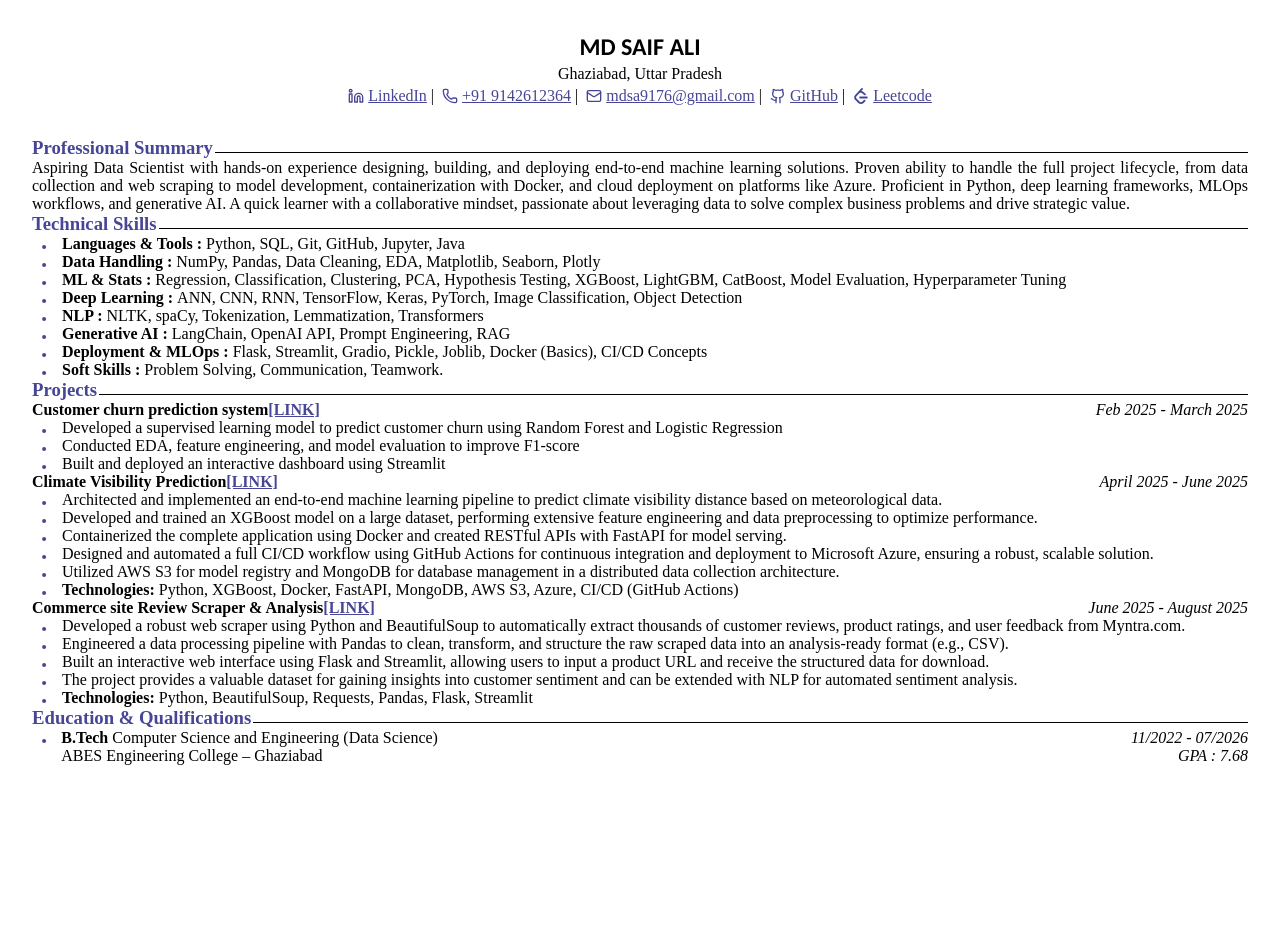
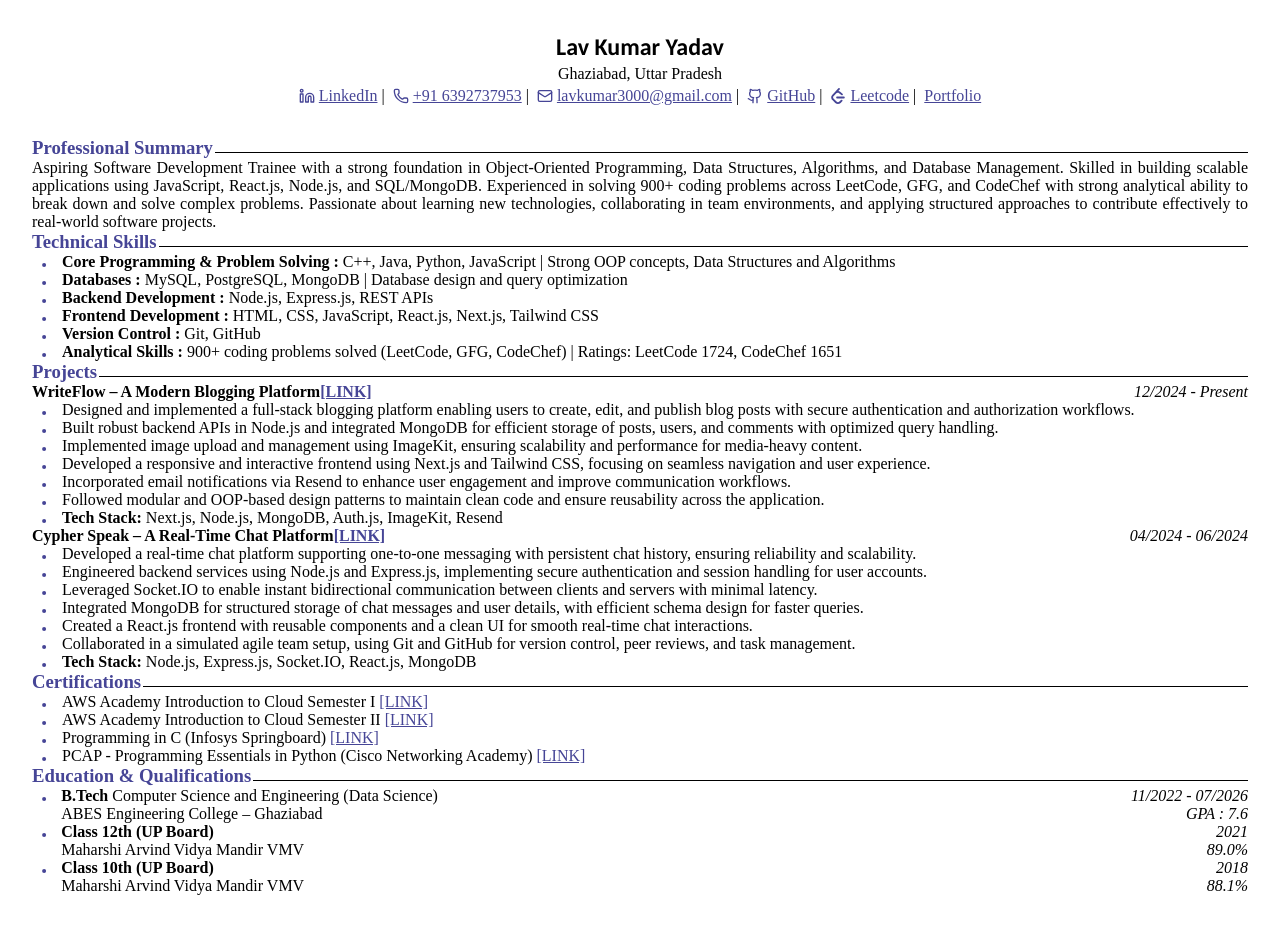
Before and after one commit to lav5588/resume, a React (Vite) app: page / in a window 1280 px wide. Before the commit the page ends 800 px from the top, so only its background shows below. Built offline with nearby package versions, Linux system fonts and the light colour scheme.

Commit message:
add resume for contata solutions

```diff
--- a/src/constant/data.tsx
+++ b/src/constant/data.tsx
@@ -36,136 +36,143 @@ interface DATA {
 }
 
 //LAV KUMAR YADAV
-// export const data: DATA = {
-//     name: "Lav Kumar Yadav",
-//     location: "Ghaziabad, Uttar Pradesh",
-//     socialMedia: [
-//         {
-//             title: "LinkedIn",
-//             link: "https://www.linkedin.com/in/lav-kumar-yadav-b26853223/",
-//             icon: <Linkedin size={16} />
-//         },
-//         {
-//             title: "+91 6392737953",
-//             link: "tel:+916392737953",
-//             icon: <Phone size={16} />
-//         },
-//         {
-//             title: "lavkumar3000@gmail.com",
-//             link: "mailto:lavkumar3000@gmail.com",
-//             icon: <Mail size={16} />
-//         },
-//         {
-//             title: "GitHub",
-//             link: "https://github.com/lav5588",
-//             icon: <Github size={16} />
-//         },
-//         {
-//             title: "Leetcode",
-//             link: "https://leetcode.com/u/lav5588/",
-//             icon: <SiLeetcode size={16} />
-//         },
-//         {
-//             title: "Portfolio",
-//             link: "https://lav-kumar-yadav.onrender.com/"
-//         }
-//     ],
-//     ProfilePic: "",
-//     proffesionalSummary:
-//         "Aspiring Data/Product Engineer with a strong foundation in backend development, data structures, and algorithms, aiming to apply programmatic data analysis for large-scale product optimization. Skilled in translating product needs into efficient code, building modular architectures, and leveraging analytical insights to improve user experience. Experienced in working with structured/unstructured data, API-driven systems, and scalable database solutions. Passionate about learning advanced tools like R-programming, DSL-based data pipelines, and integrating behavioral insights into product design for impact at scale.",
-//     educationAndQualification: [
-//         {
-//             degree: "B.Tech",
-//             branch: "Computer Science and Engineering (Data Science)",
-//             institute: "ABES Engineering College – Ghaziabad",
-//             time: "11/2022 - 07/2026",
-//             result: "GPA : 7.6"
-//         },
-//         {
-//             degree: "Class 12th (UP Board)",
-//             branch: "",
-//             institute: "Maharshi Arvind Vidya Mandir VMV",
-//             time: "2021",
-//             result: "89.0%"
-//         },
-//         {
-//             degree: "Class 10th (UP Board)",
-//             branch: "",
-//             institute: "Maharshi Arvind Vidya Mandir VMV",
-//             time: "2018",
-//             result: "88.1%"
-//         }
-//     ],
-//     technicalSkills: [
-//         {
-//             title: "Programming Languages",
-//             skills: "JavaScript, TypeScript, C++, Java, Python, SQL"
-//         },
-//         {
-//             title: "Backend Development",
-//             skills: "Node.js, Express.js, REST API Design, MongoDB, MySQL, PostgreSQL"
-//         },
-//         {
-//             title: "Scalable Systems & Tools",
-//             skills: "API Development, Modular Backend Architecture, AWS (Academy Certified)"
-//         },
-//         {
-//             title: "Version Control",
-//             skills: "Git, GitHub"
-//         },
-//         {
-//             title: "Core Concepts",
-//             skills: "Data Structures and Algorithms, OOP, Database Design, Operating Systems, Computer Networks"
-//         },
-//         {
-//             title: "Problem Solving",
-//             skills: "900+ problems solved (LeetCode, GFG, CodeChef) | Highest Ratings: LeetCode 1724, CodeChef 1651"
-//         }
-//     ],
-//     projects: [
-//         {
-//             title: "WriteFlow – A Modern Blogging Platform",
-//             link: "https://writeflow-m57w.onrender.com/",
-//             time: "12/2024 - Present",
-//             points: [
-//                 <>Developed a secure and scalable backend using <b>Next.js API Routes</b> and <b>MongoDB</b> for handling content management workflows.</>,
-//                 <>Implemented authentication with <b>Auth.js</b> and password reset via Resend, ensuring secure API endpoints and data protection.</>,
-//                 <>Designed modular backend logic for drafts, publishing, pagination, and media management using <b>ImageKit</b>.</>,
-//                 <>Optimized database queries for faster response times and better scalability.</>,
-//                 <><b>Tech Stack:</b> Next.js, Node.js, Auth.js, MongoDB, ImageKit, Resend</>
-//             ]
-//         },
-//         {
-//             title: "Cypher Speak – A Real-Time Chat Platform",
-//             link: "https://github.com/lav5588/cypherspeak",
-//             time: "04/2024 - 06/2024",
-//             points: [
-//                 <>Built a backend server with <b>Node.js</b> and <b>Express.js</b> handling user authentication, WebSocket connections, and persistent messaging.</>,
-//                 <>Integrated <b>Socket.IO</b> for real-time message delivery with online/offline presence tracking.</>,
-//                 <>Used <b>MongoDB</b> for storing chat history, user data, and message metadata.</>,
-//                 <><b>Tech Stack:</b> Node.js, Express.js, Socket.IO, MongoDB</>
-//             ]
-//         }
-//     ],
-//     certifications: [
-//         {
-//             title: "AWS Academy Introduction to Cloud Semester I",
-//             link: "https://drive.google.com/file/d/16yKEmvxEBuCkub9oYmypkFqpNrh1dXNm/view"
-//         },
-//         {
-//             title: "AWS Academy Introduction to Cloud Semester II",
-//             link: "https://drive.google.com/file/d/1megAoF0jsr2IX2U6z-Xr_lE23FlEZBGQ/view"
-//         },
-//         {
-//             title: "Programming in C (Infosys Springboard)",
-//             link: "https://drive.google.com/file/d/12-l-rqRYNrFyXdEgN2xoQahTUw6IKgFs/view"
-//         },
-//         {
-//             title: "PCAP - Programming Essentials in Python through Cisco Networking Academy",
-//             link: "https://drive.google.com/file/d/1Ct0PbLCTbmeNhPmNPqeC6bnclAFSJBqH/view"
-//         }
-//     ]
-// };
+export const data: DATA = {
+    name: "Lav Kumar Yadav",
+    location: "Ghaziabad, Uttar Pradesh",
+    socialMedia: [
+        {
+            title: "LinkedIn",
+            link: "https://www.linkedin.com/in/lav-kumar-yadav-b26853223/",
+            icon: <Linkedin size={16} />
+        },
+        {
+            title: "+91 6392737953",
+            link: "tel:+916392737953",
+            icon: <Phone size={16} />
+        },
+        {
+            title: "lavkumar3000@gmail.com",
+            link: "mailto:lavkumar3000@gmail.com",
+            icon: <Mail size={16} />
+        },
+        {
+            title: "GitHub",
+            link: "https://github.com/lav5588",
+            icon: <Github size={16} />
+        },
+        {
+            title: "Leetcode",
+            link: "https://leetcode.com/u/lav5588/",
+            icon: <SiLeetcode size={16} />
+        },
+        {
+            title: "Portfolio",
+            link: "https://lav-kumar-yadav.onrender.com/"
+        }
+    ],
+    ProfilePic: "",
+    proffesionalSummary:
+        "Aspiring Software Development Trainee with a strong foundation in Object-Oriented Programming, Data Structures, Algorithms, and Database Management. Skilled in building scalable applications using JavaScript, React.js, Node.js, and SQL/MongoDB. Experienced in solving 900+ coding problems across LeetCode, GFG, and CodeChef with strong analytical ability to break down and solve complex problems. Passionate about learning new technologies, collaborating in team environments, and applying structured approaches to contribute effectively to real-world software projects.",
+    educationAndQualification: [
+        {
+            degree: "B.Tech",
+            branch: "Computer Science and Engineering (Data Science)",
+            institute: "ABES Engineering College – Ghaziabad",
+            time: "11/2022 - 07/2026",
+            result: "GPA : 7.6"
+        },
+        {
+            degree: "Class 12th (UP Board)",
+            branch: "",
+            institute: "Maharshi Arvind Vidya Mandir VMV",
+            time: "2021",
+            result: "89.0%"
+        },
+        {
+            degree: "Class 10th (UP Board)",
+            branch: "",
+            institute: "Maharshi Arvind Vidya Mandir VMV",
+            time: "2018",
+            result: "88.1%"
+        }
+    ],
+    technicalSkills: [
+        {
+            title: "Core Programming & Problem Solving",
+            skills: "C++, Java, Python, JavaScript | Strong OOP concepts, Data Structures and Algorithms"
+        },
+        {
+            title: "Databases",
+            skills: "MySQL, PostgreSQL, MongoDB | Database design and query optimization"
+        },
+        {
+            title: "Backend Development",
+            skills: "Node.js, Express.js, REST APIs"
+        },
+        {
+            title: "Frontend Development",
+            skills: "HTML, CSS, JavaScript, React.js, Next.js, Tailwind CSS"
+        },
+        {
+            title: "Version Control",
+            skills: "Git, GitHub"
+        },
+        {
+            title: "Analytical Skills",
+            skills: "900+ coding problems solved (LeetCode, GFG, CodeChef) | Ratings: LeetCode 1724, CodeChef 1651"
+        }
+    ],
+    projects: [
+    {
+        title: "WriteFlow – A Modern Blogging Platform",
+        link: "https://writeflow-m57w.onrender.com/",
+        time: "12/2024 - Present",
+        points: [
+            <>Designed and implemented a full-stack blogging platform enabling users to create, edit, and publish blog posts with secure authentication and authorization workflows.</>,
+            <>Built robust backend APIs in Node.js and integrated MongoDB for efficient storage of posts, users, and comments with optimized query handling.</>,
+            <>Implemented image upload and management using ImageKit, ensuring scalability and performance for media-heavy content.</>,
+            <>Developed a responsive and interactive frontend using Next.js and Tailwind CSS, focusing on seamless navigation and user experience.</>,
+            <>Incorporated email notifications via Resend to enhance user engagement and improve communication workflows.</>,
+            <>Followed modular and OOP-based design patterns to maintain clean code and ensure reusability across the application.</>,
+            <><b>Tech Stack:</b> Next.js, Node.js, MongoDB, Auth.js, ImageKit, Resend</>
+        ]
+    },
+    {
+        title: "Cypher Speak – A Real-Time Chat Platform",
+        link: "https://github.com/lav5588/cypherspeak",
+        time: "04/2024 - 06/2024",
+        points: [
+            <>Developed a real-time chat platform supporting one-to-one messaging with persistent chat history, ensuring reliability and scalability.</>,
+            <>Engineered backend services using Node.js and Express.js, implementing secure authentication and session handling for user accounts.</>,
+            <>Leveraged Socket.IO to enable instant bidirectional communication between clients and servers with minimal latency.</>,
+            <>Integrated MongoDB for structured storage of chat messages and user details, with efficient schema design for faster queries.</>,
+            <>Created a React.js frontend with reusable components and a clean UI for smooth real-time chat interactions.</>,
+            <>Collaborated in a simulated agile team setup, using Git and GitHub for version control, peer reviews, and task management.</>,
+            <><b>Tech Stack:</b> Node.js, Express.js, Socket.IO, React.js, MongoDB</>
+        ]
+    }
+],
+
+    certifications: [
+        {
+            title: "AWS Academy Introduction to Cloud Semester I",
+            link: "https://drive.google.com/file/d/16yKEmvxEBuCkub9oYmypkFqpNrh1dXNm/view"
+        },
+        {
+            title: "AWS Academy Introduction to Cloud Semester II",
+            link: "https://drive.google.com/file/d/1megAoF0jsr2IX2U6z-Xr_lE23FlEZBGQ/view"
+        },
+        {
+            title: "Programming in C (Infosys Springboard)",
+            link: "https://drive.google.com/file/d/12-l-rqRYNrFyXdEgN2xoQahTUw6IKgFs/view"
+        },
+        {
+            title: "PCAP - Programming Essentials in Python (Cisco Networking Academy)",
+            link: "https://drive.google.com/file/d/1Ct0PbLCTbmeNhPmNPqeC6bnclAFSJBqH/view"
+        }
+    ]
+};
+
 
 
 
@@ -174,137 +181,137 @@ interface DATA {
 
 
 //Saif Ali
-export const data: DATA = {
-    name: "MD SAIF ALI",
-    location: "Ghaziabad, Uttar Pradesh",
-    socialMedia: [
-        {
-            title: "LinkedIn",
-            link: "https://www.linkedin.com/in/md-saif-ali-a3250825b/",
-            icon: <Linkedin size={16} />
-        },
-        {
-            title: "+91 9142612364",
-            link: "tel:+919142612364",
-            icon: <Phone size={16} />
-        },
-        {
-            title: "mdsa9176@gmail.com",
-            link: "mailto:mdsa9176@gmail.com",
-            icon: <Mail size={16} />
-        },
-        {
-            title: "GitHub",
-            link: "https://github.com/mohdsaif13",
-            icon: <Github size={16} />
-        },
-        {
-            title: "Leetcode",
-            link: "https://leetcode.com/u/Md_saif_ali_13/",
-            icon: <SiLeetcode size={16} />
-        },
-    ],
-    ProfilePic: "",
-    proffesionalSummary: "Aspiring Data Scientist with hands-on experience designing, building, and deploying end-to-end machine learning solutions. Proven ability to handle the full project lifecycle, from data collection and web scraping to model development, containerization with Docker, and cloud deployment on platforms like Azure. Proficient in Python, deep learning frameworks, MLOps workflows, and generative AI. A quick learner with a collaborative mindset, passionate about leveraging data to solve complex business problems and drive strategic value.",
-    educationAndQualification: [
-        {
-            degree: "B.Tech",
-            branch: "Computer Science and Engineering (Data Science)",
-            institute: "ABES Engineering College – Ghaziabad",
-            time: "11/2022 - 07/2026",
-            result: "GPA : 7.68"
-        },
-        // {
-        //     degree: "Class 12th (UP Board)",
-        //     branch: "",
-        //     institute: "Maharshi Arvind Vidya Mandir VMV",
-        //     time: "2021",
-        //     result: "89.0%"
-        // },
-        // {
-        //     degree: "Class 10th (UP Board)",
-        //     branch: "",
-        //     institute: "Maharshi Arvind Vidya Mandir VMV",
-        //     time: "2018",
-        //     result: "88.1%"
-        // }
-    ],
-    technicalSkills: [
-        {
-            title: "Languages & Tools",
-            skills: "Python, SQL, Git, GitHub, Jupyter, Java"
-        },
-        {
-            title: "Data Handling",
-            skills: "NumPy, Pandas, Data Cleaning, EDA, Matplotlib, Seaborn, Plotly"
-        },
-        {
-            title: "ML & Stats",
-            skills: "Regression, Classification, Clustering, PCA, Hypothesis Testing, XGBoost, LightGBM, CatBoost, Model Evaluation, Hyperparameter Tuning"
-        },
-        {
-            title: "Deep Learning",
-            skills: "ANN, CNN, RNN, TensorFlow, Keras, PyTorch, Image Classification, Object Detection"
-        },
-        {
-            title: "NLP",
-            skills: "NLTK, spaCy, Tokenization, Lemmatization, Transformers"
-        },
-        {
-            title: "Generative AI",
-            skills: "LangChain, OpenAI API, Prompt Engineering, RAG"
-        },
-        {
-            title: "Deployment & MLOps",
-            skills: "Flask, Streamlit, Gradio, Pickle, Joblib, Docker (Basics), CI/CD Concepts"
-        },
-        {
-            title: "Soft Skills",
-            skills: "Problem Solving, Communication, Teamwork."
-        },
-    ],
-    projects: [
-        {
-            title: "Customer churn prediction system",
-            link: "https://github.com/mohdsaif13",
-            time: "Feb 2025 - March 2025",
-            points: [
-                <>Developed a supervised learning model to predict customer churn using Random Forest and Logistic Regression</>,
-                <>Conducted EDA, feature engineering, and model evaluation to improve F1-score</>,
-                <>Built and deployed an interactive dashboard using Streamlit</>,
-            ]
-        },
-        {
-            title: "Climate Visibility Prediction",
-            link: "https://github.com/mohdsaif13",
-            time: "April 2025 - June 2025",
-            points: [
-                <>Architected and implemented an end-to-end machine learning pipeline to predict climate visibility distance based on meteorological data. </>,
-                <>Developed and trained an XGBoost model on a large dataset, performing extensive feature engineering and data preprocessing to optimize performance. </>,
-                <>Containerized the complete application using Docker and created RESTful APIs with FastAPI for model serving. </>,
-                <>Designed and automated a full CI/CD workflow using GitHub Actions for continuous integration and deployment to Microsoft Azure, ensuring a robust, scalable solution. </>,
-                <>Utilized AWS S3 for model registry and MongoDB for database management in a distributed data collection architecture.</>,
-                <><b>Technologies:</b> Python, XGBoost, Docker, FastAPI, MongoDB, AWS S3, Azure, CI/CD (GitHub Actions) </>,
-            ]
-        },
-        {
-            title: "Commerce site Review Scraper & Analysis",
-            link: "https://github.com/mohdsaif13",
-            time: "June 2025 - August 2025",
-            points: [
-                <>Developed a robust web scraper using Python and BeautifulSoup to automatically extract thousands of customer reviews, product ratings, and user feedback from Myntra.com. </>,
-                <>Engineered a data processing pipeline with Pandas to clean, transform, and structure the raw scraped data into an analysis-ready format (e.g., CSV). </>,
-                <>Built an interactive web interface using Flask and Streamlit, allowing users to input a product URL and receive the structured data for download. </>,
-                <>The project provides a valuable dataset for gaining insights into customer sentiment and can be extended with NLP for automated sentiment analysis.</>,
-                <><b>Technologies:</b> Python, BeautifulSoup, Requests, Pandas, Flask, Streamlit</>,
-            ]
-        },
+// export const data: DATA = {
+//     name: "MD SAIF ALI",
+//     location: "Ghaziabad, Uttar Pradesh",
+//     socialMedia: [
+//         {
+//             title: "LinkedIn",
+//             link: "https://www.linkedin.com/in/md-saif-ali-a3250825b/",
+//             icon: <Linkedin size={16} />
+//         },
+//         {
+//             title: "+91 9142612364",
+//             link: "tel:+919142612364",
+//             icon: <Phone size={16} />
+//         },
+//         {
+//             title: "mdsa9176@gmail.com",
+//             link: "mailto:mdsa9176@gmail.com",
+//             icon: <Mail size={16} />
+//         },
+//         {
+//             title: "GitHub",
+//             link: "https://github.com/mohdsaif13",
+//             icon: <Github size={16} />
+//         },
+//         {
+//             title: "Leetcode",
+//             link: "https://leetcode.com/u/Md_saif_ali_13/",
+//             icon: <SiLeetcode size={16} />
+//         },
+//     ],
+//     ProfilePic: "",
+//     proffesionalSummary: "Aspiring Data Scientist with hands-on experience designing, building, and deploying end-to-end machine learning solutions. Proven ability to handle the full project lifecycle, from data collection and web scraping to model development, containerization with Docker, and cloud deployment on platforms like Azure. Proficient in Python, deep learning frameworks, MLOps workflows, and generative AI. A quick learner with a collaborative mindset, passionate about leveraging data to solve complex business problems and drive strategic value.",
+//     educationAndQualification: [
+//         {
+//             degree: "B.Tech",
+//             branch: "Computer Science and Engineering (Data Science)",
+//             institute: "ABES Engineering College – Ghaziabad",
+//             time: "11/2022 - 07/2026",
+//             result: "GPA : 7.68"
+//         },
+//         // {
+//         //     degree: "Class 12th (UP Board)",
+//         //     branch: "",
+//         //     institute: "Maharshi Arvind Vidya Mandir VMV",
+//         //     time: "2021",
+//         //     result: "89.0%"
+//         // },
+//         // {
+//         //     degree: "Class 10th (UP Board)",
+//         //     branch: "",
+//         //     institute: "Maharshi Arvind Vidya Mandir VMV",
+//         //     time: "2018",
+//         //     result: "88.1%"
+//         // }
+//     ],
+//     technicalSkills: [
+//         {
+//             title: "Languages & Tools",
+//             skills: "Python, SQL, Git, GitHub, Jupyter, Java"
+//         },
+//         {
+//             title: "Data Handling",
+//             skills: "NumPy, Pandas, Data Cleaning, EDA, Matplotlib, Seaborn, Plotly"
+//         },
+//         {
+//             title: "ML & Stats",
+//             skills: "Regression, Classification, Clustering, PCA, Hypothesis Testing, XGBoost, LightGBM, CatBoost, Model Evaluation, Hyperparameter Tuning"
+//         },
+//         {
+//             title: "Deep Learning",
+//             skills: "ANN, CNN, RNN, TensorFlow, Keras, PyTorch, Image Classification, Object Detection"
+//         },
+//         {
+//             title: "NLP",
+//             skills: "NLTK, spaCy, Tokenization, Lemmatization, Transformers"
+//         },
+//         {
+//             title: "Generative AI",
+//             skills: "LangChain, OpenAI API, Prompt Engineering, RAG"
+//         },
+//         {
+//             title: "Deployment & MLOps",
+//             skills: "Flask, Streamlit, Gradio, Pickle, Joblib, Docker (Basics), CI/CD Concepts"
+//         },
+//         {
+//             title: "Soft Skills",
+//             skills: "Problem Solving, Communication, Teamwork."
+//         },
+//     ],
+//     projects: [
+//         {
+//             title: "Customer churn prediction system",
+//             link: "https://github.com/mohdsaif13",
+//             time: "Feb 2025 - March 2025",
+//             points: [
+//                 <>Developed a supervised learning model to predict customer churn using Random Forest and Logistic Regression</>,
+//                 <>Conducted EDA, feature engineering, and model evaluation to improve F1-score</>,
+//                 <>Built and deployed an interactive dashboard using Streamlit</>,
+//             ]
+//         },
+//         {
+//             title: "Climate Visibility Prediction",
+//             link: "https://github.com/mohdsaif13",
+//             time: "April 2025 - June 2025",
+//             points: [
+//                 <>Architected and implemented an end-to-end machine learning pipeline to predict climate visibility distance based on meteorological data. </>,
+//                 <>Developed and trained an XGBoost model on a large dataset, performing extensive feature engineering and data preprocessing to optimize performance. </>,
+//                 <>Containerized the complete application using Docker and created RESTful APIs with FastAPI for model serving. </>,
+//                 <>Designed and automated a full CI/CD workflow using GitHub Actions for continuous integration and deployment to Microsoft Azure, ensuring a robust, scalable solution. </>,
+//                 <>Utilized AWS S3 for model registry and MongoDB for database management in a distributed data collection architecture.</>,
+//                 <><b>Technologies:</b> Python, XGBoost, Docker, FastAPI, MongoDB, AWS S3, Azure, CI/CD (GitHub Actions) </>,
+//             ]
+//         },
+//         {
+//             title: "Commerce site Review Scraper & Analysis",
+//             link: "https://github.com/mohdsaif13",
+//             time: "June 2025 - August 2025",
+//             points: [
+//                 <>Developed a robust web scraper using Python and BeautifulSoup to automatically extract thousands of customer reviews, product ratings, and user feedback from Myntra.com. </>,
+//                 <>Engineered a data processing pipeline with Pandas to clean, transform, and structure the raw scraped data into an analysis-ready format (e.g., CSV). </>,
+//                 <>Built an interactive web interface using Flask and Streamlit, allowing users to input a product URL and receive the structured data for download. </>,
+//                 <>The project provides a valuable dataset for gaining insights into customer sentiment and can be extended with NLP for automated sentiment analysis.</>,
+//                 <><b>Technologies:</b> Python, BeautifulSoup, Requests, Pandas, Flask, Streamlit</>,
+//             ]
+//         },
 
-    ],
-    certifications: [
+//     ],
+//     certifications: [
 
-    ]
-};
+//     ]
+// };
 
 
 // NITEESH KUMAR PAL
```
